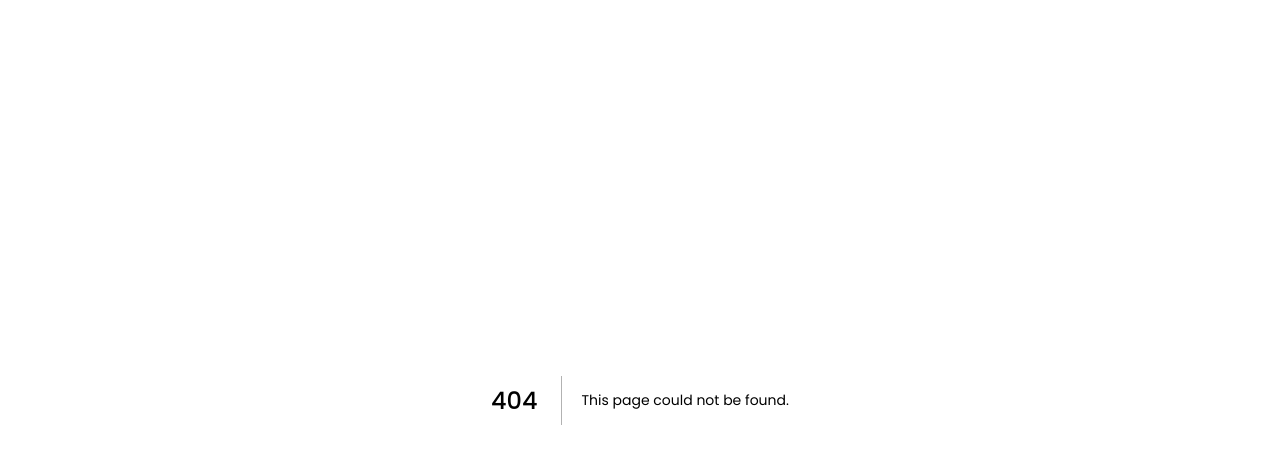
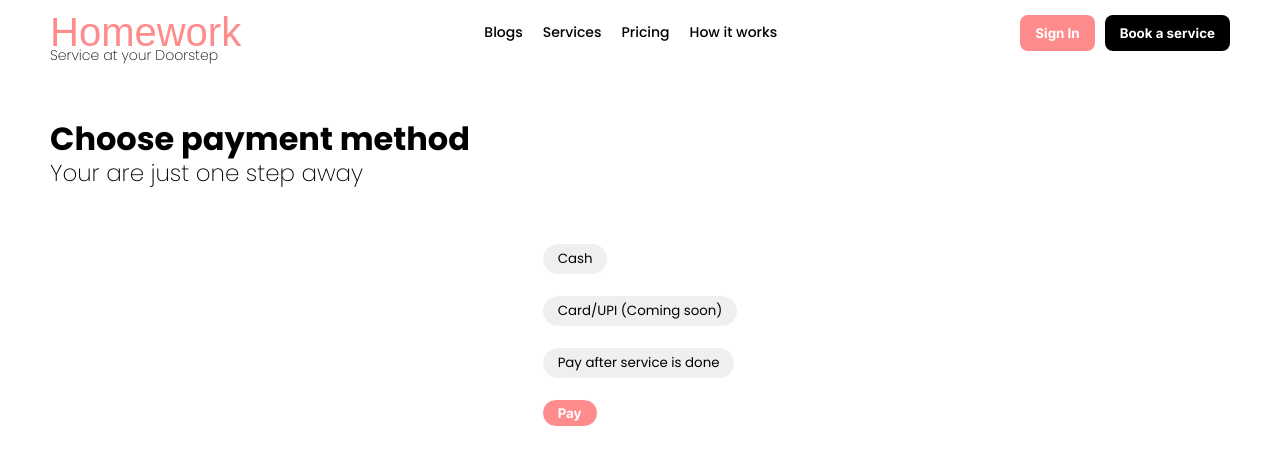
Before and after one commit to codepushed/hw_client, a Next.js app: page /cart/choose-payment in a window 1280 px wide. Before the commit this address had no page. Shown: the top 466 px of the page. Built offline with nearby package versions, Linux system fonts and the light colour scheme; a web font is replaced by a local one.

Commit message:
chhose payment ui

```diff
--- a/Containers/Checkout/index.jsx
+++ b/Containers/Checkout/index.jsx
@@ -1,6 +1,7 @@
 import React, { useState, useEffect } from "react";
 import { Divider } from "@mui/material";
 import { useSelector } from "react-redux";
+import { useRouter } from "next/router";
 
 import Address from "../../components/Modal/Address";
 import Slot from "../../components/Modal/Slot";
@@ -23,8 +24,8 @@ const Checkout = () => {
   const [selectedDateSlots, setSelectedDateSlots] = useState();
   const [currentDateSlots, setCurrentDateSlots] = useState();
   const cart = useSelector((state) => state.cart.cart);
+  const router = useRouter();
 
-  console.log(selectedDateSlots)
 
   useEffect(() => {
     const dates = getNextThreeDates();
@@ -156,7 +157,7 @@ const Checkout = () => {
           <Divider />
 
           <div className="checkoutServicePaymentsItems proceedBtn">
-            <button className="basicRoundedButton">Proceed</button>
+            <button className="basicRoundedButton" onClick={() => router.push('/cart/choose-payment')}>Proceed</button>
           </div>
         </div>
       </div>
--- /dev/null
+++ b/pages/cart/choose-payment.jsx
@@ -0,0 +1,26 @@
+import React from "react";
+
+import Header from "../../components/Header";
+
+const ChoosePayment = () => {
+  return (
+    <div className="professionalLoginContainer">
+      <Header />
+      <div className="professionalLogin">
+        <h1>Choose payment method</h1>
+        <p>Your are just one step away</p>
+
+        <div className="professionalLoginInput">
+          <div className="professionalLoginInputSection choosePaymentBtns">
+            <button>Cash</button>
+            <button>Card/UPI (Coming soon)</button>
+            <button>Pay after service is done</button>
+            <button className="basicRoundedButton profOtpbtn">Pay</button>
+          </div>
+        </div>
+      </div>
+    </div>
+  );
+};
+
+export default ChoosePayment;
--- a/styles/scss/pages/_professional.scss
+++ b/styles/scss/pages/_professional.scss
@@ -23,6 +23,21 @@
 
 .joinBtn {
   margin: 20px 0;
+}
+
+
+.choosePaymentBtns > button {
+  border: 1px solid #fff;
+  padding: 5px 15px;
+  outline: none;
+  border-radius: 50px;
+  margin: 10px 0;
+  cursor: pointer;
+}
+
+.choosePaymentBtns > button:hover {
+  border: 1px solid #f3c4c4;
+  color: #f3c4c4;
 }
 
 .professionalHeaderImg {
```
